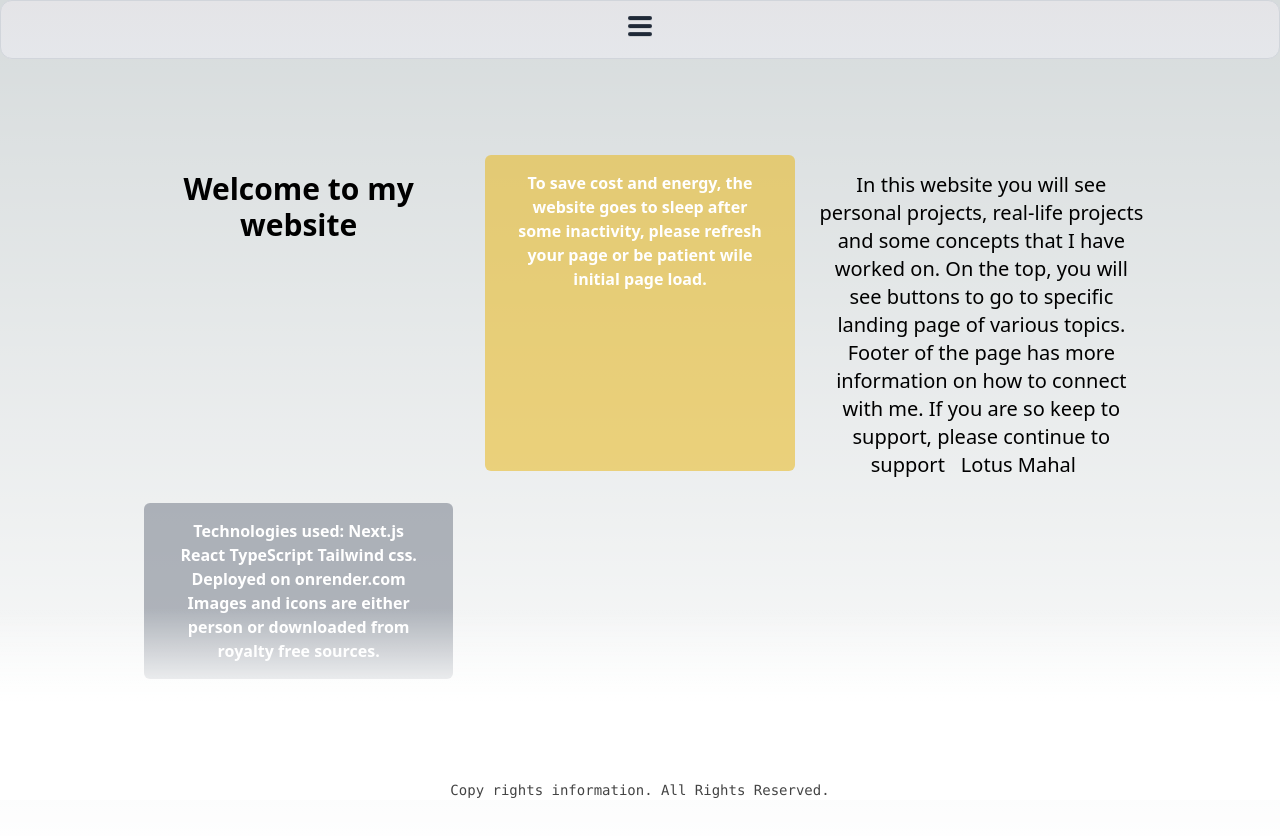
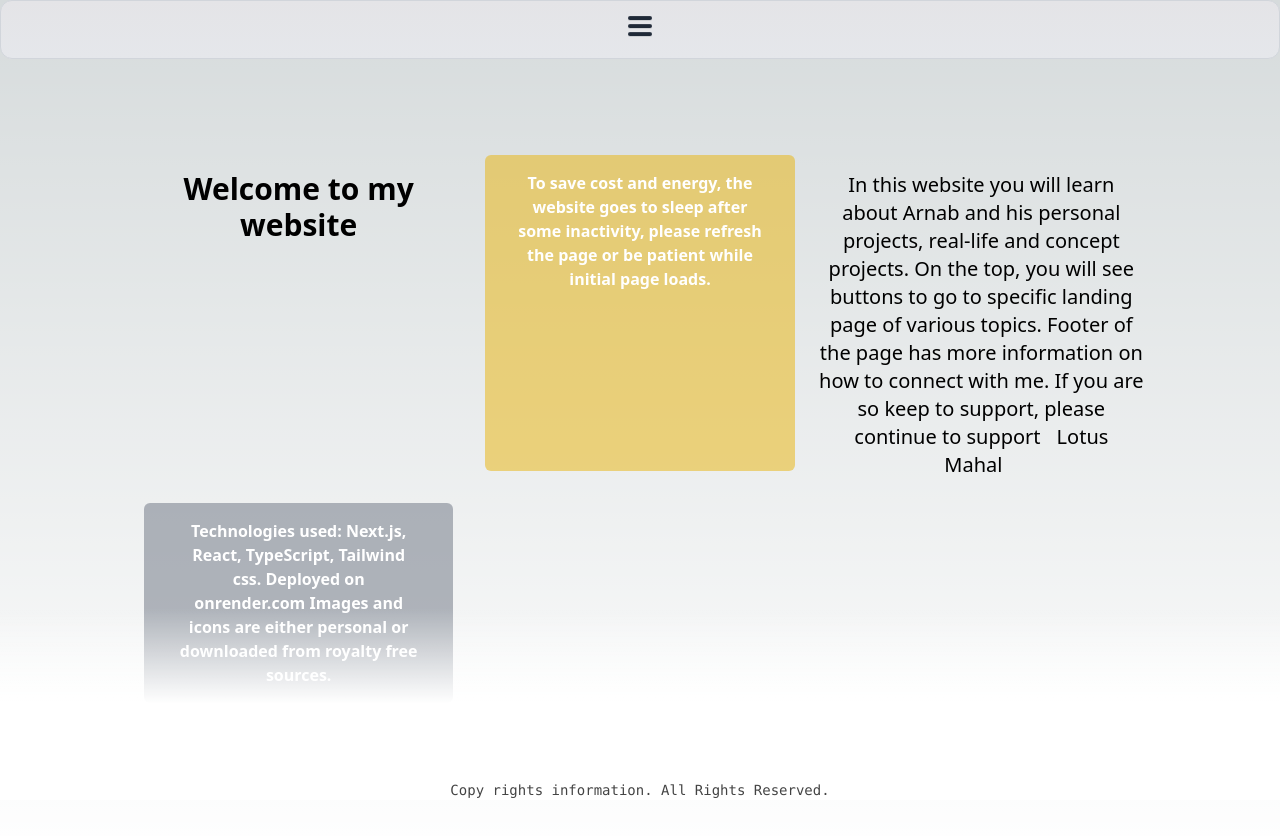
Before and after one commit to arnab-156/arnab-majumdar, a Next.js app: page / in a window 1280 px wide. Shown: the top 836 px of the page. Built offline with nearby package versions, Linux system fonts and the light colour scheme.

Commit message:
change in text

```diff
--- a/src/app/about/page.tsx
+++ b/src/app/about/page.tsx
@@ -1,6 +1,5 @@
 import Image from "next/image";
 import { Card } from "../components/card"
-
 
 const urlImageDefault = "/headshot.gif"
 
@@ -32,6 +31,7 @@ export default function About() {
               and help people around me to do their best.</li>
           </ul>
         </div>
+
         <div className="m-8">
           All my career there has been no dearth of achievements but the most satisfying so far has been:
           <ul className="list-disc pl-4 ml-6">
--- a/src/app/page.tsx
+++ b/src/app/page.tsx
@@ -8,10 +8,10 @@ export default function Home() {
         <h1 className="text-3xl font-bold text-center mt-8 text-gray">Welcome to my website</h1>
         <p className="rounded-md bg-yellow-500/50 py-4 px-8 text-white text-center font-bold m-4">
           To save cost and energy, the website goes to sleep after some inactivity,
-          please refresh your page or be patient wile initial page load.
+          please refresh the page or be patient while initial page loads.
         </p>
         <p className="text-xl text-center m-2 mt-8">
-          In this website you will see personal projects, real-life projects and some concepts that I have worked on.
+          In this website you will learn about Arnab and his personal projects, real-life and concept projects.
           On the top, you will see buttons to go to specific landing page of various topics.
           Footer of the page has more information on how to connect with me.
 
@@ -19,9 +19,9 @@ export default function Home() {
           <Link className="p-2 m-2 hover:text-lg hover:underline" href="https://lotusmahal.com/" >Lotus Mahal</Link>
         </p>
         <p className="rounded-md bg-gray-500/50 py-4 px-8 text-white text-center font-bold m-4">
-          Technologies used: Next.js React TypeScript Tailwind css.
+          Technologies used: Next.js, React, TypeScript, Tailwind css.
           Deployed on onrender.com
-          Images and icons are either person or downloaded from royalty free sources.
+          Images and icons are either personal or downloaded from royalty free sources.
         </p>
       </div>
     </main>
```
